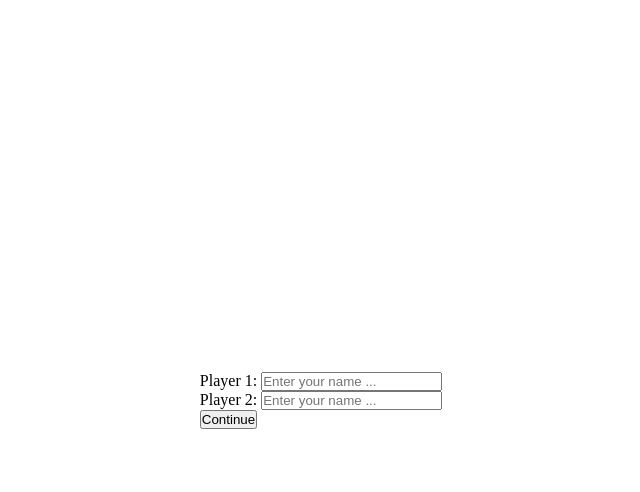
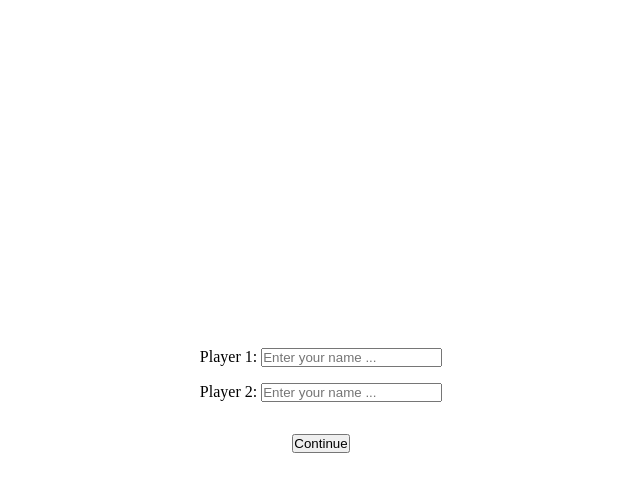
Before and after one commit to shalamaqf/TicTacToe, a plain HTML site: page index.html in a window 1280 px wide. Both pictures are taken after a click on the button "Start Game". Shown: the whole page, without its empty margins (319-959 px from the left). Drawn offline with Linux system fonts and the light colour scheme.

Commit message:
Layout the input container

```diff
--- a/style.css
+++ b/style.css
@@ -24,3 +24,18 @@ body {
   justify-content: center;
   align-items: center;
 }
+
+#input-container {
+  display: flex;
+  flex-direction: column;
+  justify-content: center;
+  align-items: center;
+}
+
+.input.firstPlayer {
+  margin-bottom: 1rem;
+}
+
+.input.secondPlayer {
+  margin-bottom: 2rem;
+}
```
